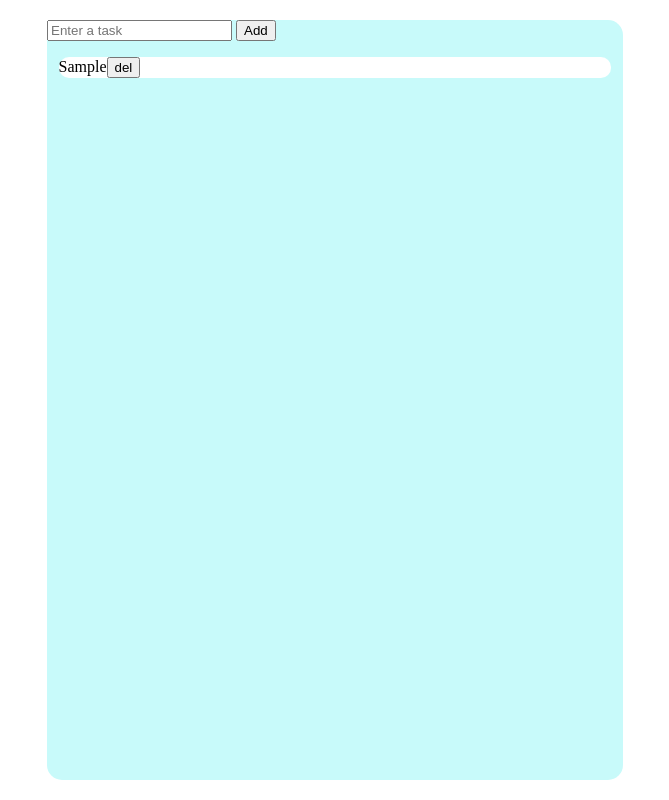
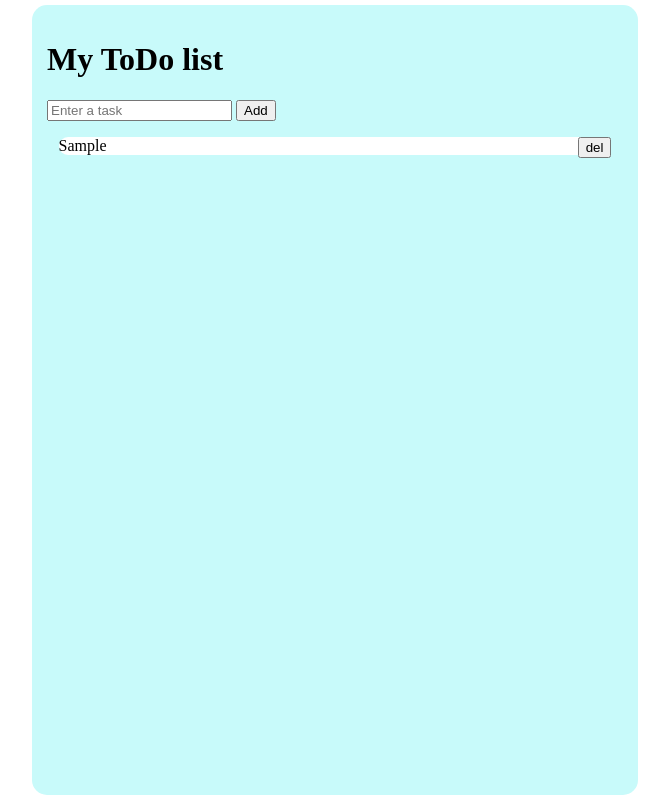
Before and after one commit to SamsonBraimoh/JS-projects, a plain HTML site: page ToDo app/index.html in a window 1280 px wide. Both pictures are taken after typing "Sample" into the empty fields and a click on the button "Add". Shown: the whole page, without its empty margins (305-974 px from the left). Drawn offline with Linux system fonts and the light colour scheme.

Commit message:
added some desription to the javascript

```diff
--- a/ToDo app/app.js
+++ b/ToDo app/app.js
@@ -1,19 +1,28 @@
+
 const input = document.getElementById('inputField');
 const Addbutton = document.getElementById('Addbtn');
 const list = document.getElementById('list');
 
 Addbutton.addEventListener("click", ()=> {
+    // assigning the value of input to a variable, task
     const task = input.value.trim();
+    // a conditional statement to check if task is not equal to an empty string
     if(task !== ""){
+        // created an html li element for each task
         const li = document.createElement("li");
+        // filling li with input value
         li.textContent = task;
+        // creating a button to delete each task
         const deleteTask = document.createElement("button");
         deleteTask.textContent = "del";
+        deleteTask.style.float = "right"
+        // deleting task
         deleteTask.onclick = ()=> li.remove();
-
+        // deleting each task
         li.appendChild(deleteTask);
+        // adding task one after the other
         list.appendChild(li)
-
+    //    setting input to be an empty string to make
         input.value = "";
     };
 });
--- a/ToDo app/index.html
+++ b/ToDo app/index.html
@@ -8,13 +8,15 @@
 </head>
 <body>
     <div class="todoContainer">
+        <h1>My ToDo list</h1>
         <input type="text" placeholder="Enter a task" id="inputField">
         <button id="Addbtn">Add</button>
             <ul id="list">
-                <li>
+                <li id="todo">
                    <!-- <div class="list"></div> -->
                    <!-- <button class="close">Done</button> -->
                 </li>
+
             </ul>
     </div>
 
--- a/ToDo app/style.css
+++ b/ToDo app/style.css
@@ -9,6 +9,7 @@ html, body{
     width: 45%;
     background-color: #c8fafa;
     border-radius: 15px;
+    padding: 15px;
     /* display: grid; */
 }
 ul{
```
